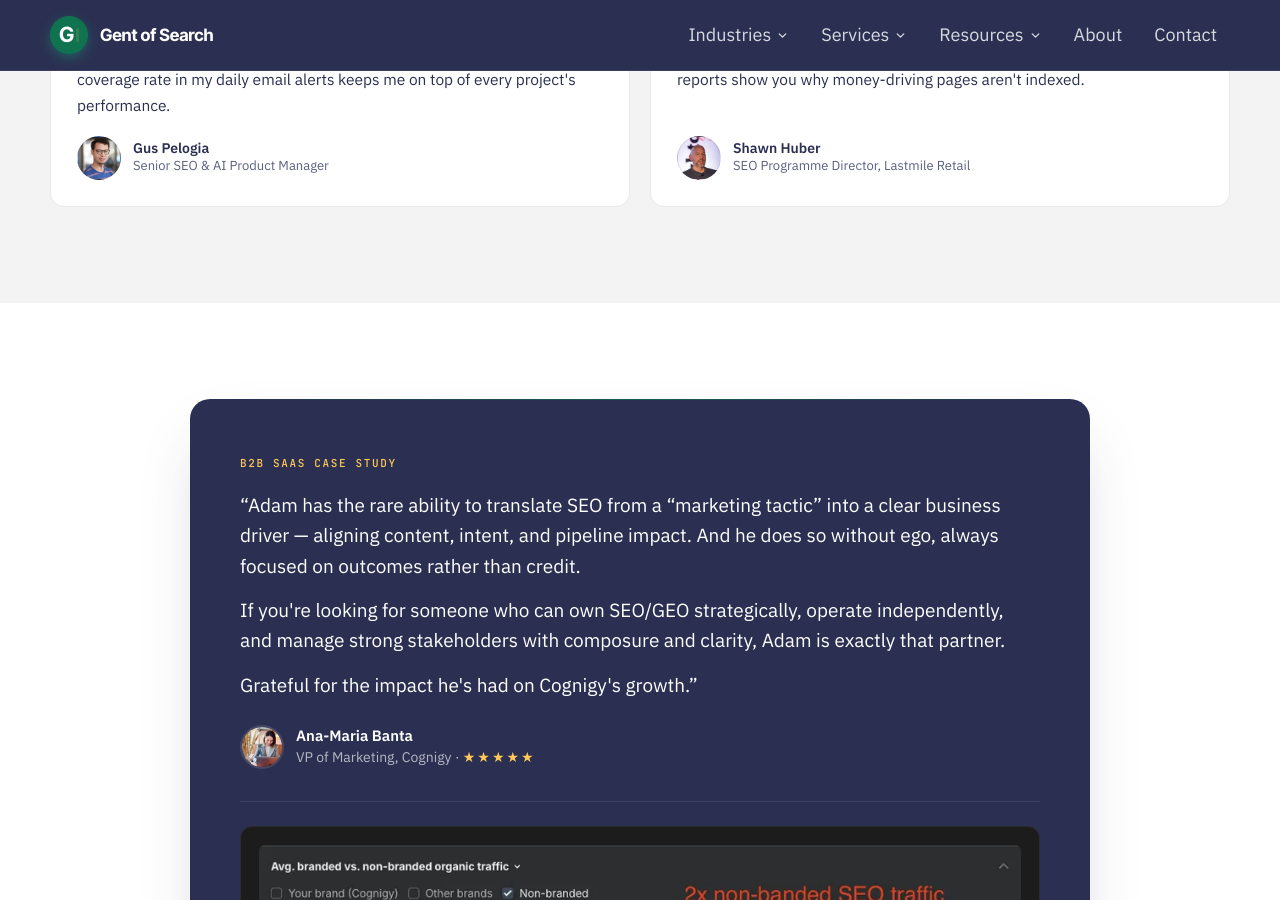
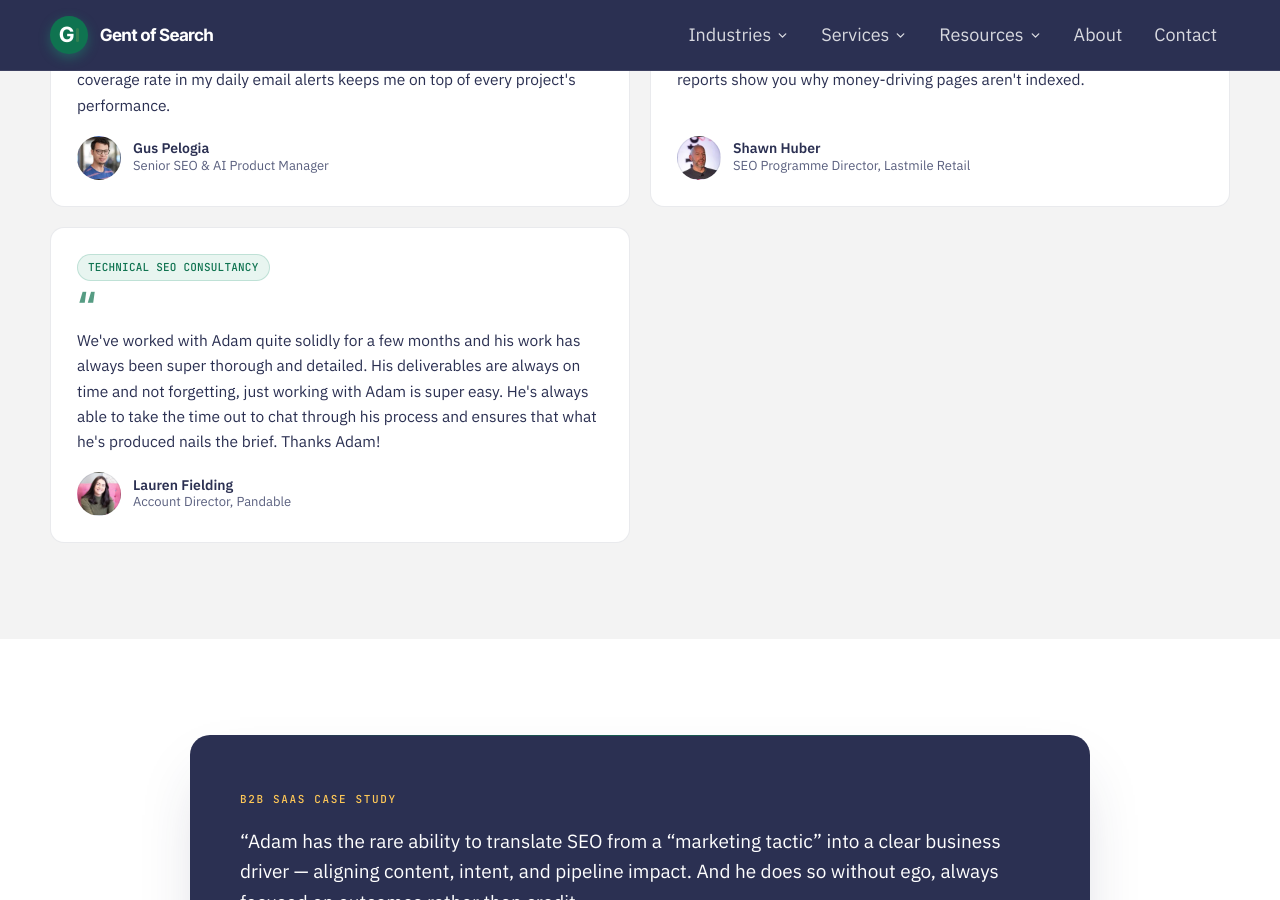
Before and after one commit to Gent-of-Search/gentofsearch.com, a Jekyll site: the page built from index.html, in a window 1280 px wide and 900 px high, scrolled down 6495 px. Built offline with Jekyll 4.4.1, drawn with Linux system fonts in a browser that asks for light colours.

Commit message:
Homepage: add Lauren Fielding (Pandable) testimonial with avatar

```diff
--- a/index.html
+++ b/index.html
@@ -333,6 +333,21 @@ permalink: "/"
         </div>
       </div>
 
+      <div style="background:#FFFFFF; border:1px solid rgba(43,48,82,0.10); border-radius:14px; padding:26px; display:flex; flex-direction:column; min-width:0;">
+        <span style="display:inline-flex; align-self:flex-start; padding:4px 10px; margin-bottom:14px; background:#E8F5F0; border:1px solid rgba(26,147,111,0.20); border-radius:999px; font-family:'JetBrains Mono',monospace; font-size:11px; font-weight:500; color:#0F7350; letter-spacing:0.02em; text-transform:uppercase;">Technical SEO Consultancy</span>
+        <div style="color:#0F7350; opacity:0.7; font-family:'Inter Tight',sans-serif; font-weight:700; font-size:36px; line-height:0.6; margin-bottom:12px;">“</div>
+        <p style="font-size:15.5px; line-height:1.62; color:#2B3052; flex:1; margin:0 0 18px;">We've worked with Adam quite solidly for a few months and his work has always been super thorough and detailed. His deliverables are always on time and not forgetting, just working with Adam is super easy. He's always able to take the time out to chat through his process and ensures that what he's produced nails the brief. Thanks Adam!</p>
+        <div style="display:flex; align-items:center; gap:12px; margin-top:auto;">
+
+          <div style="width:44px; height:44px; border-radius:50%; background-image:url('/testimonial-avatars/lauren-fielding.webp'); background-size:cover; background-position:center; flex-shrink:0; border:1px solid rgba(43,48,82,0.10);"></div>
+
+          <div>
+            <div style="color:#2B3052; font-weight:600; font-size:14px; line-height:1.25;">Lauren Fielding</div>
+            <div style="color:#5A607F; font-size:13px; line-height:1.3;">Account Director, Pandable</div>
+          </div>
+        </div>
+      </div>
+
     </div>
   </div>
 </section>
```
Also changed, not shown: testimonial-avatars/lauren-fielding.webp (added).
